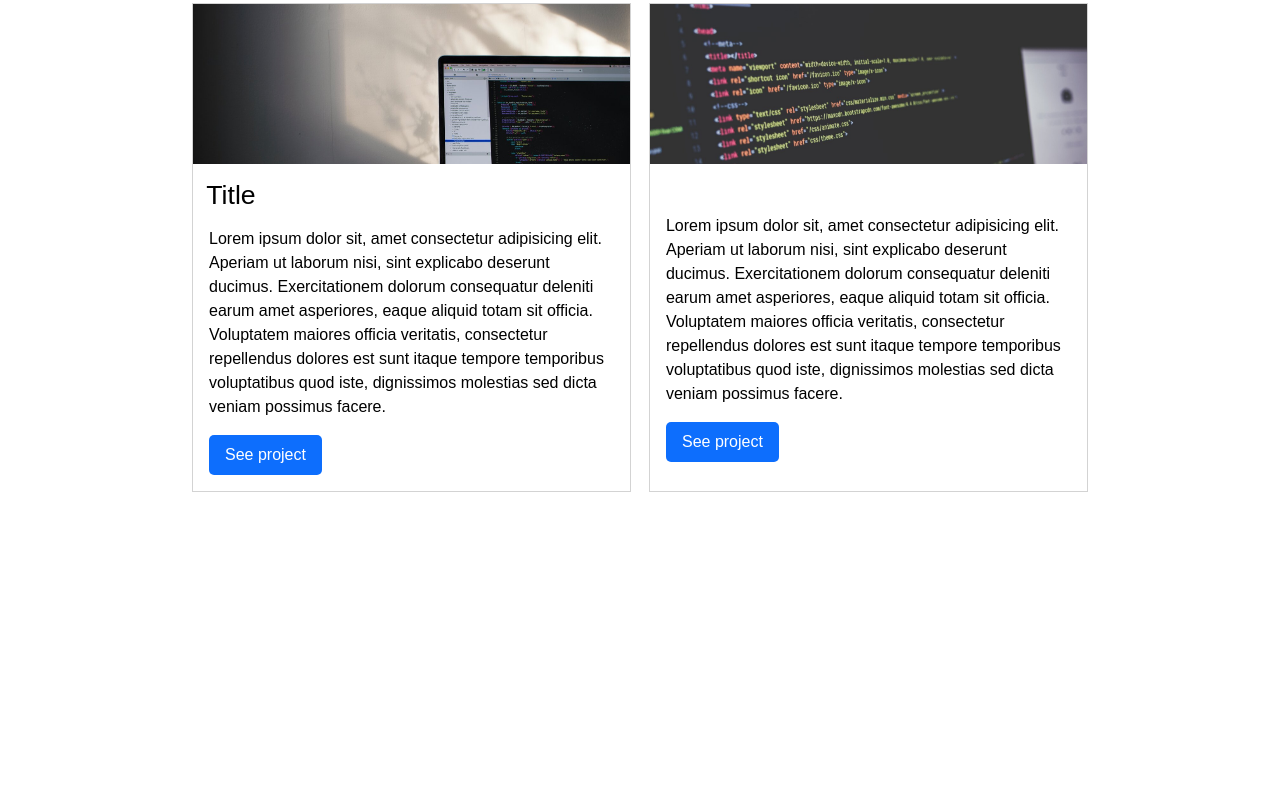
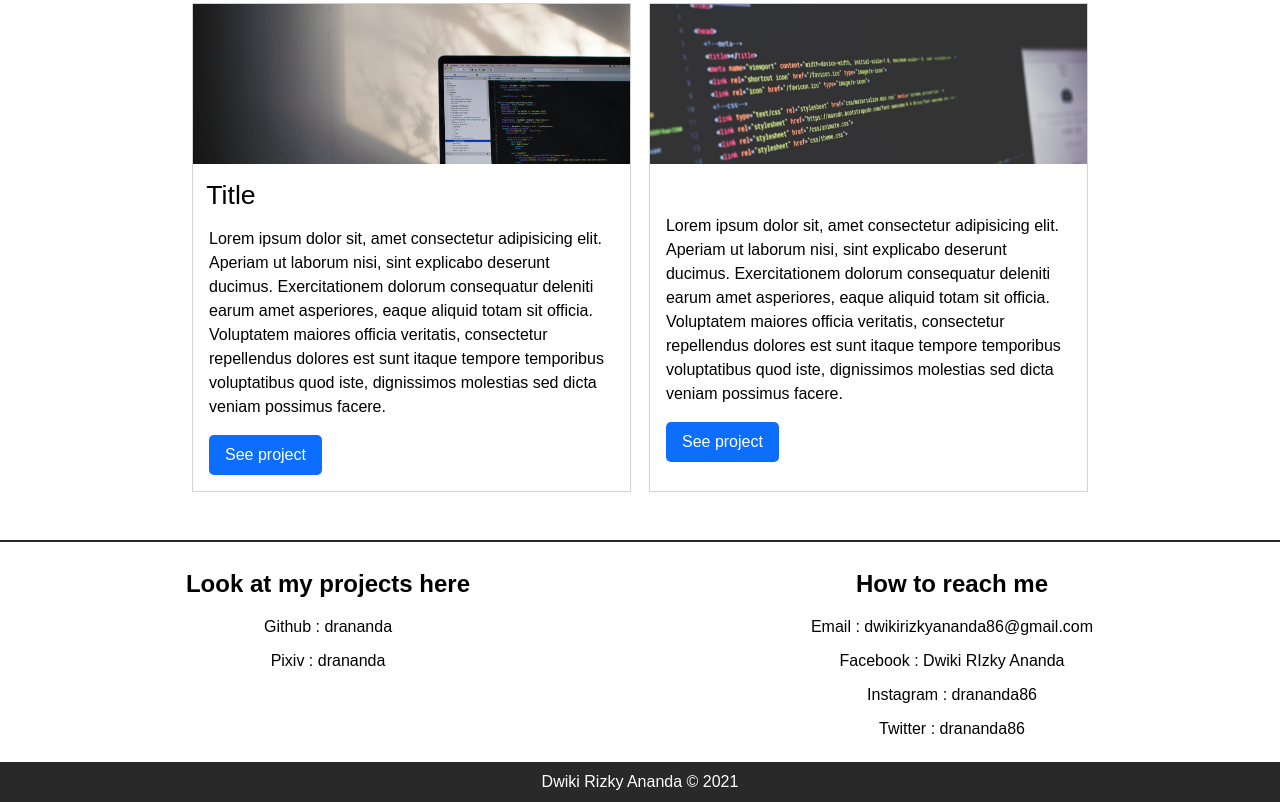
Before and after one commit to drananda/drananda.github.io, a plain HTML site: page index.html in a window 1280 px wide. Shown: the part 993-1795 px from the top of the page. Before the commit the page ends 1501 px from the top, so only its background shows below. Drawn offline with Linux system fonts and the light colour scheme.

Commit message:
Tambah footer
Menambahkan footer

```diff
--- a/index.html
+++ b/index.html
@@ -47,6 +47,29 @@
             </div>
         </div>
     </main>
+    <footer>
+        <div class="about">
+            <div class="workplace">
+                <h2>Look at my projects here</h2>
+                <ul>
+                    <li>Github : <a href="https://github.com/drananda" target="_blank">drananda</a></li>
+                    <li>Pixiv : <a href="">drananda</a></li>
+                </ul>
+            </div>
+            <div class="contact">
+                <h2>How to reach me</h2>
+                <ul>
+                    <li>Email : <a href="mailto:dwiikirizkyananda86@gmail.com" target="_blank">dwikirizkyananda86@gmail.com</a></li>
+                    <li>Facebook : <a href="https://facebook.com/drananda86" target="_blank">Dwiki RIzky Ananda</a></li>
+                    <li>Instagram : <a href="https://instagram.com/drananda86" target="_blank">drananda86</a></li>
+                    <li>Twitter : <a href="https://twitter.com/drananda86" target="_blank">drananda86</a></li>
+                </ul>
+            </div>
+        </div>
+        <div class="copyright">
+            <p>Dwiki Rizky Ananda &copy; 2021</p>
+        </div>
+    </footer>
     <script src="js/script.js"></script>
 </body>
 </html>
```
